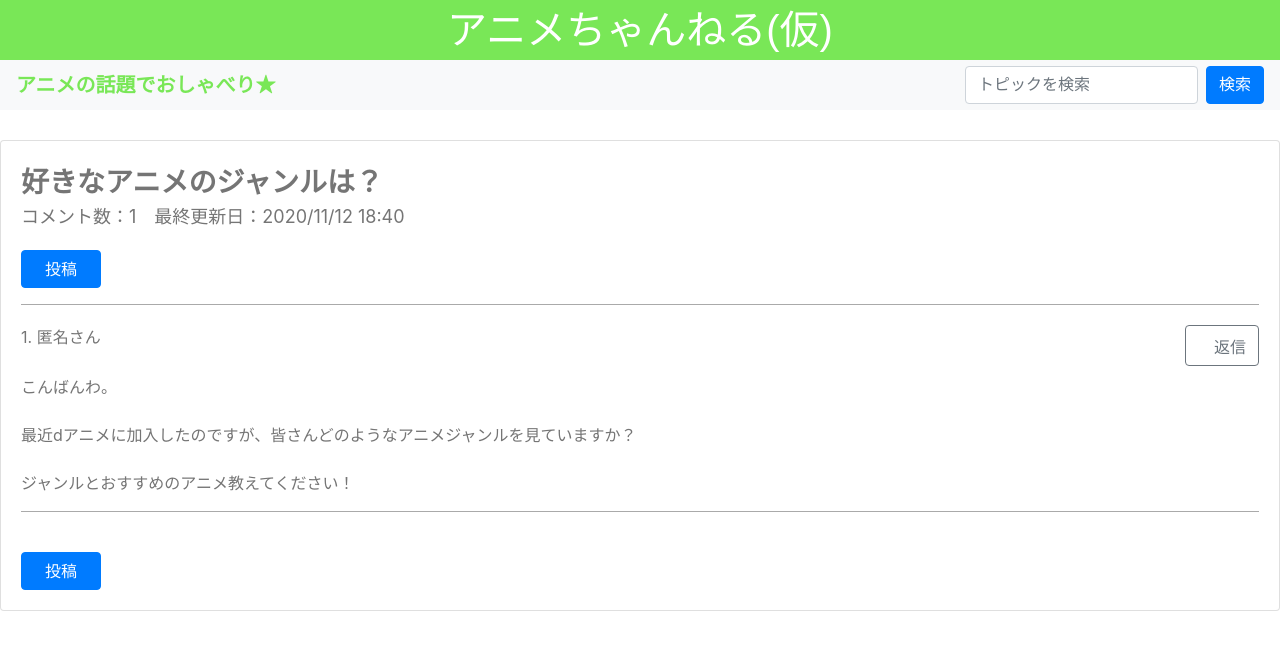
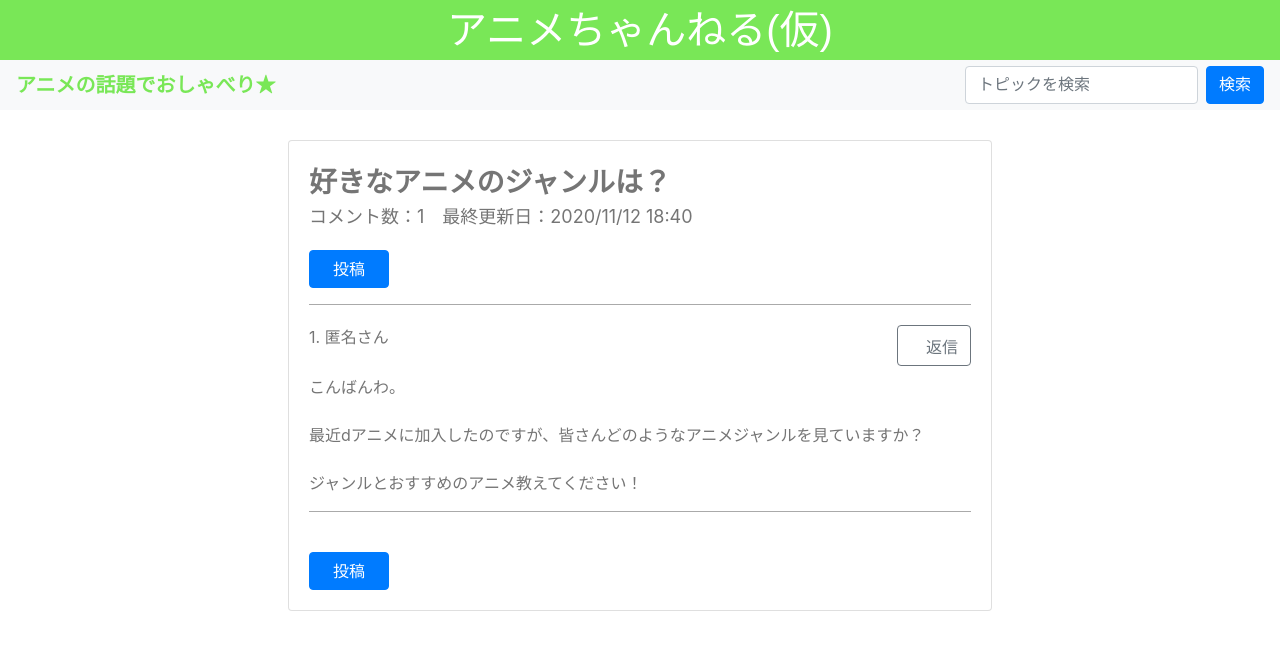
Before and after one commit to ken2pg/board, a React app in the folder frontend/: page / in a window 1280 px wide. Shown: the top 650 px of the page. Built offline with nearby package versions, Linux system fonts and the light colour scheme; some icons are missing.

Commit message:
メディアクエリの追加

```diff
--- a/frontend/src/components/BoardContents.tsx
+++ b/frontend/src/components/BoardContents.tsx
@@ -44,6 +44,7 @@ const BoardContents: React.FC<Props> = ({ item, index, handleReplyDialogOpen })
               smooth={true}
               offset={0}
               duration={500}
+              className="replyId"
             >
               &gt;&gt;{item.replyId + 1} 返信元を見る
             </Link>
--- a/frontend/src/scss/Board.scss
+++ b/frontend/src/scss/Board.scss
@@ -2,6 +2,10 @@
   .CardComponent {
     margin: 0 auto;
     margin-top: 30px;
+    width: 55%;
+    @media screen and (max-width: 1024px) {
+      width: 90%;
+    }
   }
   .cardTitle {
     font-size: 28px;
@@ -36,4 +40,9 @@
       }
     }
   }
+  .replyId {
+    color: rgba($color: #168eff, $alpha: 1);
+    cursor: pointer;
+    text-decoration: none;
+  }
 }
```
